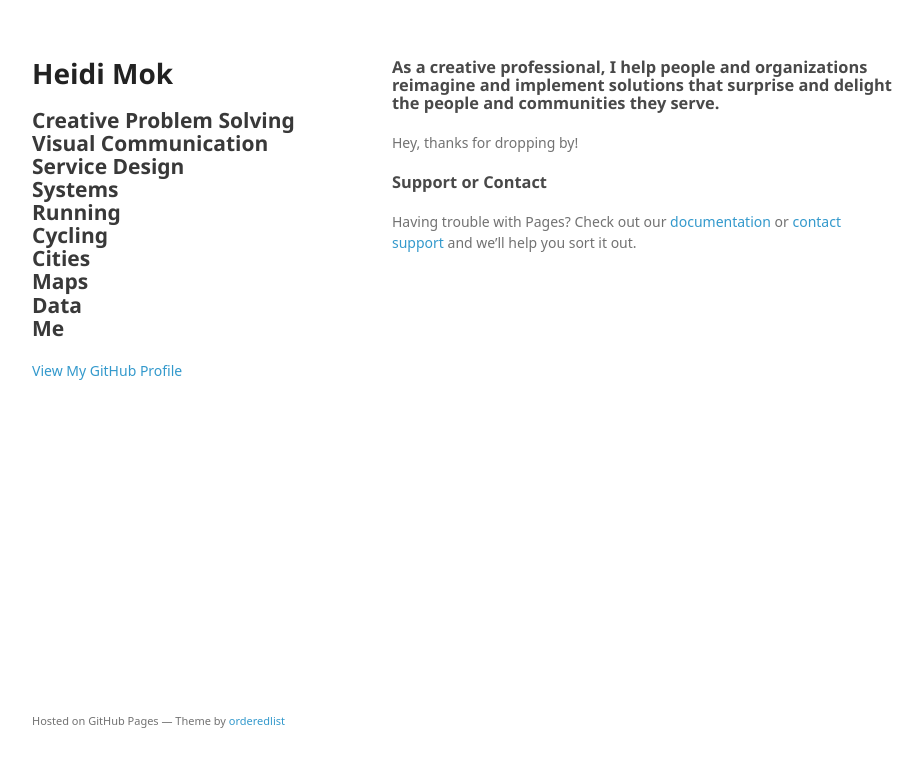
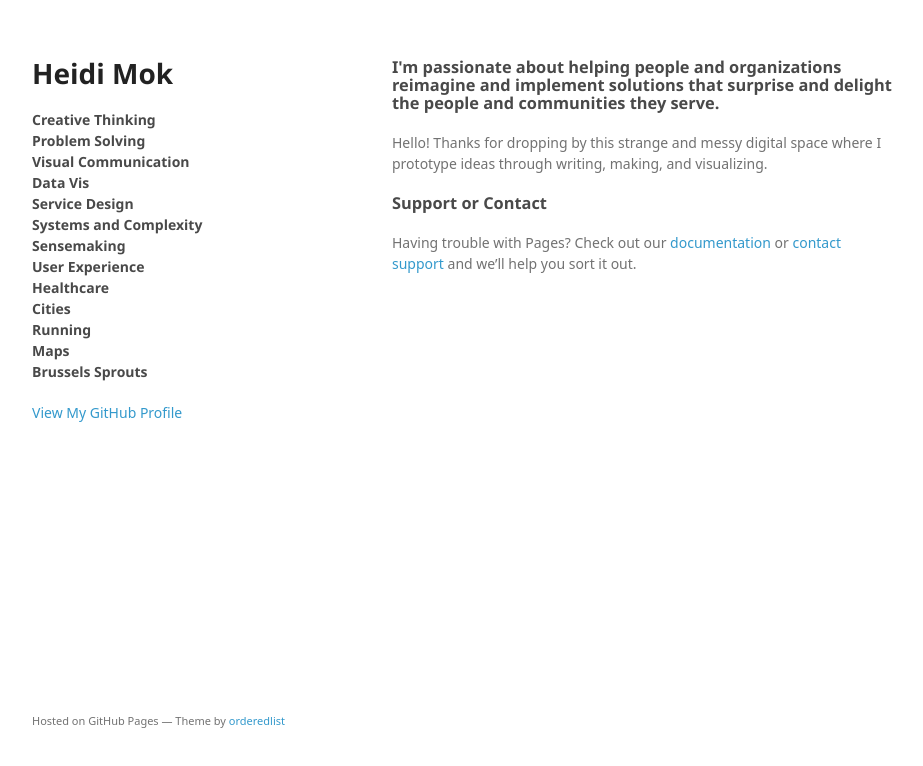
Before and after one commit to heidimok/heidimok.github.io, a plain HTML site: page index.html in a window 1280 px wide. Shown: the whole page, without its empty margins (178-1101 px from the left). Drawn offline with Linux system fonts and the light colour scheme; a web font is replaced by a local one.

Commit message:
Update index.html

```diff
--- a/index.html
+++ b/index.html
@@ -16,16 +16,19 @@
     <div class="wrapper">
       <header>
         <h1>Heidi Mok</h1>
-        <h2>Creative Problem Solving
+        <h4>Creative Thinking
+        <br>Problem Solving
         <br>Visual Communication
+        <br>Data Vis
         <br>Service Design
-        <br>Systems
+        <br>Systems and Complexity
+        <br>Sensemaking
+        <br>User Experience
+        <br>Healthcare
+        <br>Cities
         <br>Running
-        <br>Cycling
-        <br>Cities
         <br>Maps
-        <br>Data
-        <br>Me</h2>
+        <br>Brussels Sprouts</h4>
         <p></p>
 
 
@@ -34,9 +37,9 @@
       </header>
       <section>
         <h3>
-<a id="welcome-to-github-pages" class="anchor" href="#welcome-to-github-pages" aria-hidden="true"><span aria-hidden="true" class="octicon octicon-link"></span></a>As a creative professional, I help people and organizations reimagine and implement solutions that surprise and delight the people and communities they serve.</h3>
+<a id="welcome-to-github-pages" class="anchor" href="#welcome-to-github-pages" aria-hidden="true"><span aria-hidden="true" class="octicon octicon-link"></span></a>I'm passionate about helping people and organizations reimagine and implement solutions that surprise and delight the people and communities they serve.</h3>
 
-<p>Hey, thanks for dropping by!</p>
+<p>Hello! Thanks for dropping by this strange and messy digital space where I prototype ideas through writing, making, and visualizing.</p>
 
 <h3>
 <a id="support-or-contact" class="anchor" href="#support-or-contact" aria-hidden="true"><span aria-hidden="true" class="octicon octicon-link"></span></a>Support or Contact</h3>
```
